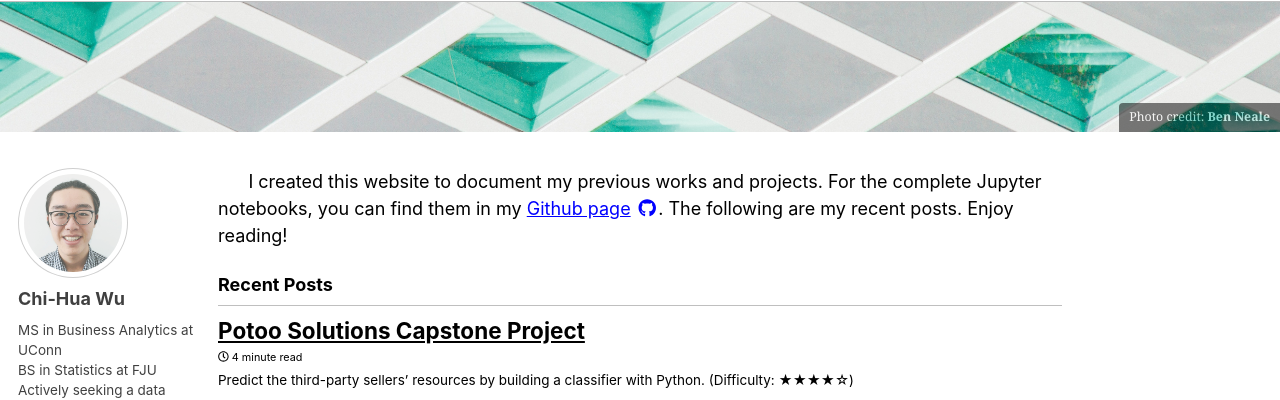
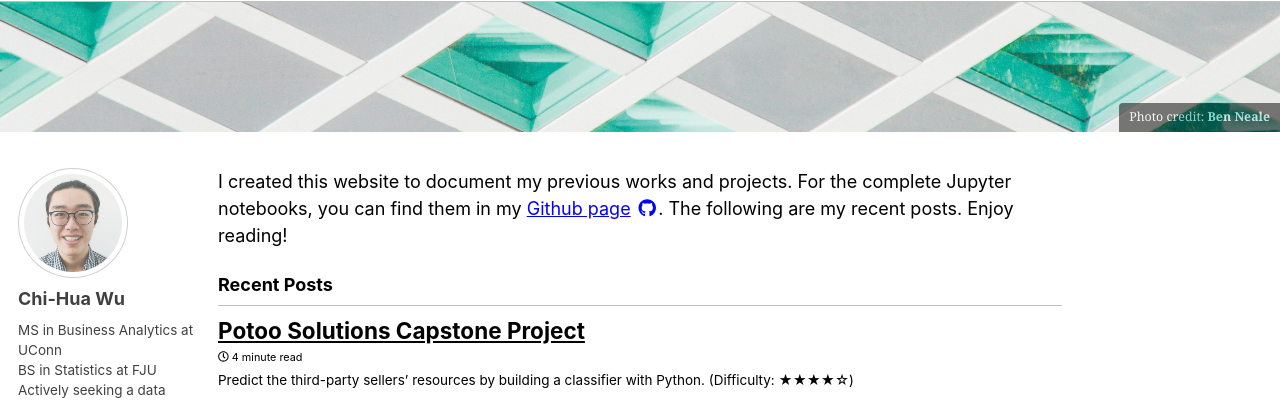
Before and after one commit to chw18019/chw18019.github.io, a Jekyll site: the page built from index.html, in a window 1280 px wide. Shown: the part 80-480 px from the top of the page. Built offline with Jekyll 4.4.1, drawn with Linux system fonts in a browser that asks for light colours; nearby versions of some CDN libraries; the list of posts is cut into pages by our own code.

Commit message:
Update index.html

```diff
--- a/index.html
+++ b/index.html
@@ -6,4 +6,4 @@ header:
   overlay_image: /assets/images/ben-neale.jpg
   caption: "Photo credit: [**Ben Neale**](https://unsplash.com)"
 ---
-&nbsp;&nbsp;&nbsp;&nbsp;&nbsp;&nbsp;I created this website to document my previous works and projects. For the complete Jupyter notebooks, you can find them in my <a href="https://github.com/chw18019">Github page</a> <a href="https://github.com/chw18019"><i class="fab fa-fw fa-github" aria-hidden="true"></i></a>. The following are my recent posts. Enjoy reading!
+I created this website to document my previous works and projects. For the complete Jupyter notebooks, you can find them in my <a href="https://github.com/chw18019">Github page</a> <a href="https://github.com/chw18019"><i class="fab fa-fw fa-github" aria-hidden="true"></i></a>. The following are my recent posts. Enjoy reading!
```
